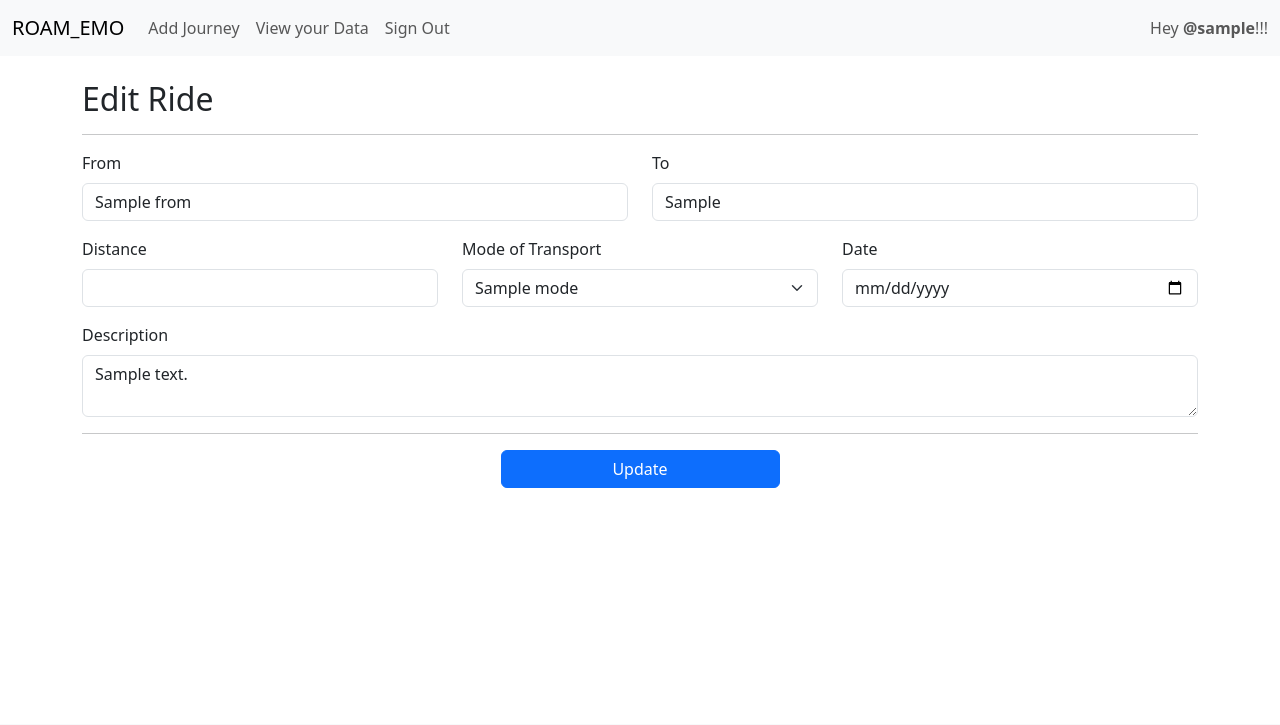
After one commit to sarangk02/roam_emo, a Flask app: page /history/edit/1 in a window 1280 px wide. The commit adds this page. Shown: the top 725 px of the page. Run offline with Flask 3, Linux system fonts and the light colour scheme; the visitor is signed in with stand-in values (Sample User, id 1); a database or web service that is not in the repository returns one stand-in record (values such as "Sample title"); some libraries are stand-ins or nearby versions.

Commit message:
phase 1 done

```diff
--- a/app.py
+++ b/app.py
@@ -2,6 +2,7 @@ from flask import Flask, render_template, redirect, url_for, request, Response,
 from flask_session import Session
 from flask_pymongo import PyMongo
 from flask_bcrypt import Bcrypt
+from bson.objectid import ObjectId
 
 app = Flask(__name__)
 app.config["MONGO_URI"] = "mongodb://localhost:27017/roam_emo"
@@ -10,6 +11,14 @@ app.config["SESSION_TYPE"] = "filesystem"
 mongo = PyMongo(app)
 bcrypt = Bcrypt(app)
 Session(app)
+
+def available_mode_of_transport():
+    if 'transport_modes' in mongo.db.list_collection_names():
+        return
+    modes = ['On Foot','Bicycle','Car (As Passanger)','Car (Self Driven)', 'Bike (As Passanger)','Bike (Self Driven)', 'Bus', 'Train', 'Flight']
+    for mode in modes:
+        mongo.db.transport_modes.insert_one({'mode':mode})
+    return
 
 @app.route("/", methods=['GET'])
 def index():
@@ -59,15 +68,16 @@ def home():
     else:
         return redirect(url_for('login'))
 
-# @app.route("/history")
-# def history():
-#     return render_template('history.html')
-
 @app.route("/ride", methods=['GET','POST'])
 def ride():
+    if not session.get('username'):
+        return redirect(url_for('login'))
+    # get all the available modes of transport
+    transport_modes = mongo.db.transport_modes.find()
     if request.method == 'POST':
         data = request.form
-        payload = {
+        ride_payload = {
+            '_id': str(ObjectId()),
             'from': data['from_location'],
             'to': data['to_location'],
             'description': data['description'],
@@ -75,18 +85,88 @@ def ride():
             'date': data['date'],
             'mode_of_transport': data['mode_of_transport']
         }
-        print(payload)
         mongo.db.users.update_one(
             {'username': session['username']},
-            {'$push':
-                {'rides':payload
-                    }
+            {'$push':{
+                'rides': ride_payload
                 }
+            }
+        )
+        return render_template('ride.html', content = {'transport_modes':transport_modes, 'alert':True})
+    return render_template('ride.html', content = {'transport_modes':transport_modes, 'alert':False})
+
+@app.route("/history", methods=['GET','POST'])
+def history():
+    if not session.get('username'):
+        return redirect(url_for('login'))
+    user = session['username']
+    transport_modes = mongo.db.transport_modes.find()
+    if 'rides' in mongo.db.users.find_one({'username':user}).keys():
+        rides = mongo.db.users.find_one({'username':user})['rides']
+    else:
+        rides = None
+    return render_template('history.html', context={'rides':rides, 'transport_modes':transport_modes})
+
+@app.route("/history/edit/<ride_id>", methods=['GET', 'POST'])
+def edit(ride_id):
+    if not session.get('username'):
+        return redirect(url_for('login'))
+    user = session['username']
+    reqd_ride = mongo.db.users.find_one({
+        'username': user,
+        'rides._id': ride_id
+    })
+    transport_modes = mongo.db.transport_modes.find()
+    if not reqd_ride:
+        alert = True
+        ride = None
+    else:
+        alert = False
+        ride = reqd_ride['rides'][0]
+
+        if request.method == 'POST':
+            data = request.form
+            payload = {
+                '_id': ride_id,
+                'from': data['from_location'],
+                'to': data['to_location'],
+                'description': data['description'],
+                'distance': data['distance'],
+                'date': data['date'],
+                'mode_of_transport': data['mode_of_transport']
+            }
+
+            mongo.db.users.update_one(
+                {'username': user,'rides._id': ride_id },
+                {'$set': {'rides.$': payload}}
             )
-        return render_template('ride.html', content = {'alert':True})
-    return render_template('ride.html', content = {'alert':False})
+
+            return redirect(url_for('history'))
+    return render_template('edit.html', context={'ride': ride, 'alert': alert, 'transport_modes': transport_modes, 'ride_id': ride_id})
+
+
+@app.route("/history/delete/<ride_id>", methods=['GET'])
+def delete(ride_id):
+    if not session.get('username'):
+        return redirect(url_for('login'))
+    user = session['username']
+
+    reqd_ride = mongo.db.users.find_one({
+        'username': user,
+        'rides._id': ride_id
+    })
+
+    if not reqd_ride:
+        return Response('<h1>Ride not found!</h1>')
+    else:
+        mongo.db.users.update_one(
+            { 'username': user },
+            {'$pull': {'rides': {'_id': ride_id}}}
+        )
+    return redirect(url_for('history'))
 
 if __name__ == '__main__':
+    available_mode_of_transport()
     app.run(debug=True)
 
 
--- a/templates/_base.html
+++ b/templates/_base.html
@@ -31,7 +31,7 @@
                             <a class="nav-link" href="{{ url_for('ride') }}">Add Journey</a>
                         </li>
                         <li class="nav-item">
-                            <a class="nav-link">Edit your Data</a>
+                            <a class="nav-link" href="{{ url_for('history') }}">View your Data</a>
                         </li>
                         <li class="nav-item">
                             <a class="nav-link" href="{{ url_for('logout') }}">Sign Out</a>
--- /dev/null
+++ b/templates/edit.html
@@ -0,0 +1,66 @@
+{% extends "_base.html" %}
+
+{% block title %}
+Edit Data
+{% endblock %}
+
+{% block content %}
+<div class="container">
+    <h2>Edit Ride </h2>
+    <hr>
+
+    {% if context.alert %}
+    <div class="alert alert-danger" role="alert">
+        Couldnt find the record you are looking for
+    </div>
+    {% else %}
+    <form action="" method="POST">
+        <div class="row mb-3">
+            <div class="col-md-6">
+                <label for="from_location" class="form-label">From</label>
+                <input type="text" class="form-control" id="from_location" name="from_location" value="{{ context.ride['from'] }}">
+            </div>
+            <div class="col-md-6">
+                <label for="to_location" class="form-label">To</label>
+                <input type="text" class="form-control" id="to_location" name="to_location" value="{{ context.ride['to'] }}">
+            </div>
+        </div>
+
+        <div class="row mb-3">
+            <div class="col-md-4">
+                <label for="distance" class="form-label">Distance</label>
+                <input type="number" class="form-control" id="distance" name="distance"
+                    value="{{ context.ride['distance'] }}">
+            </div>
+            <div class="col-md-4">
+                <label for="mode_of_transport" class="form-label">Mode of Transport</label>
+                <select id="mode_of_transport" class="form-select" name="mode_of_transport" required>
+                    {% for obj in context.transport_modes %}
+                    <option value="{{ obj.mode }}" {% if obj.mode==context.ride.mode_of_transport %}selected{% endif %}>
+                        {{ obj.mode }}
+                    </option>
+                    {% endfor %}
+                </select>
+            </div>
+            <div class="col-md-4">
+                <label for="date" class="form-label">Date</label>
+                <input type="date" class="form-control" id="date" name="date" value="{{ context.ride['date'] }}">
+            </div>
+        </div>
+
+        <div class="row mb-3">
+            <div class="col">
+                <label for="description" class="form-label">Description</label>
+                <textarea class="form-control" id="description"
+                    name="description">{{ context.ride['description'] }}</textarea>
+            </div>
+        </div>
+        <hr>
+        <center>
+            <button type="submit" class="btn btn-primary w-25">Update</button>
+        </center>
+        {% endif %}
+    </form>
+
+</div>
+{% endblock %}
```
Also changed, not shown: templates/history.html (+74 -0 lines), templates/home.html (+54 -13 lines), templates/ride.html (+11 -15 lines).
